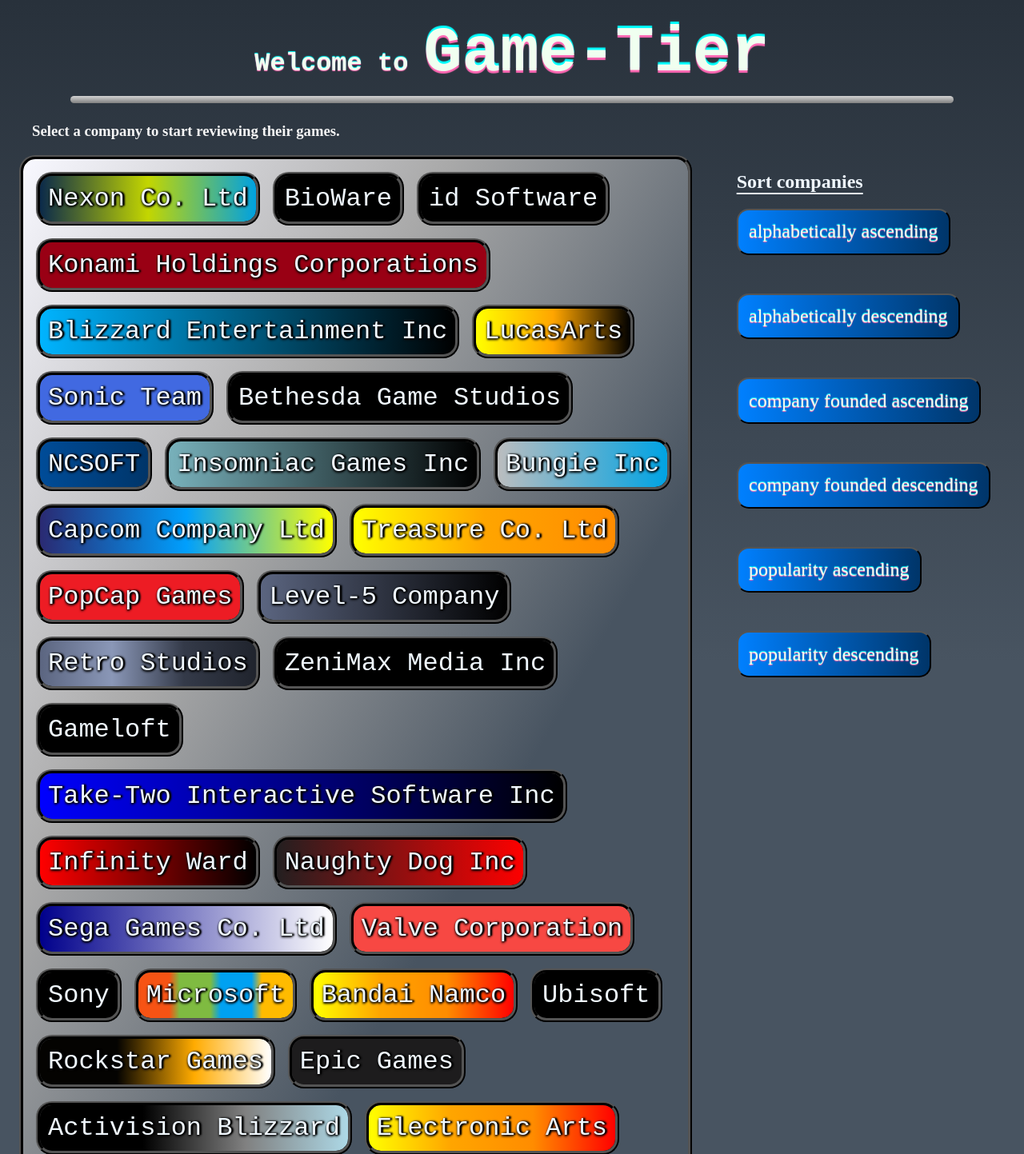
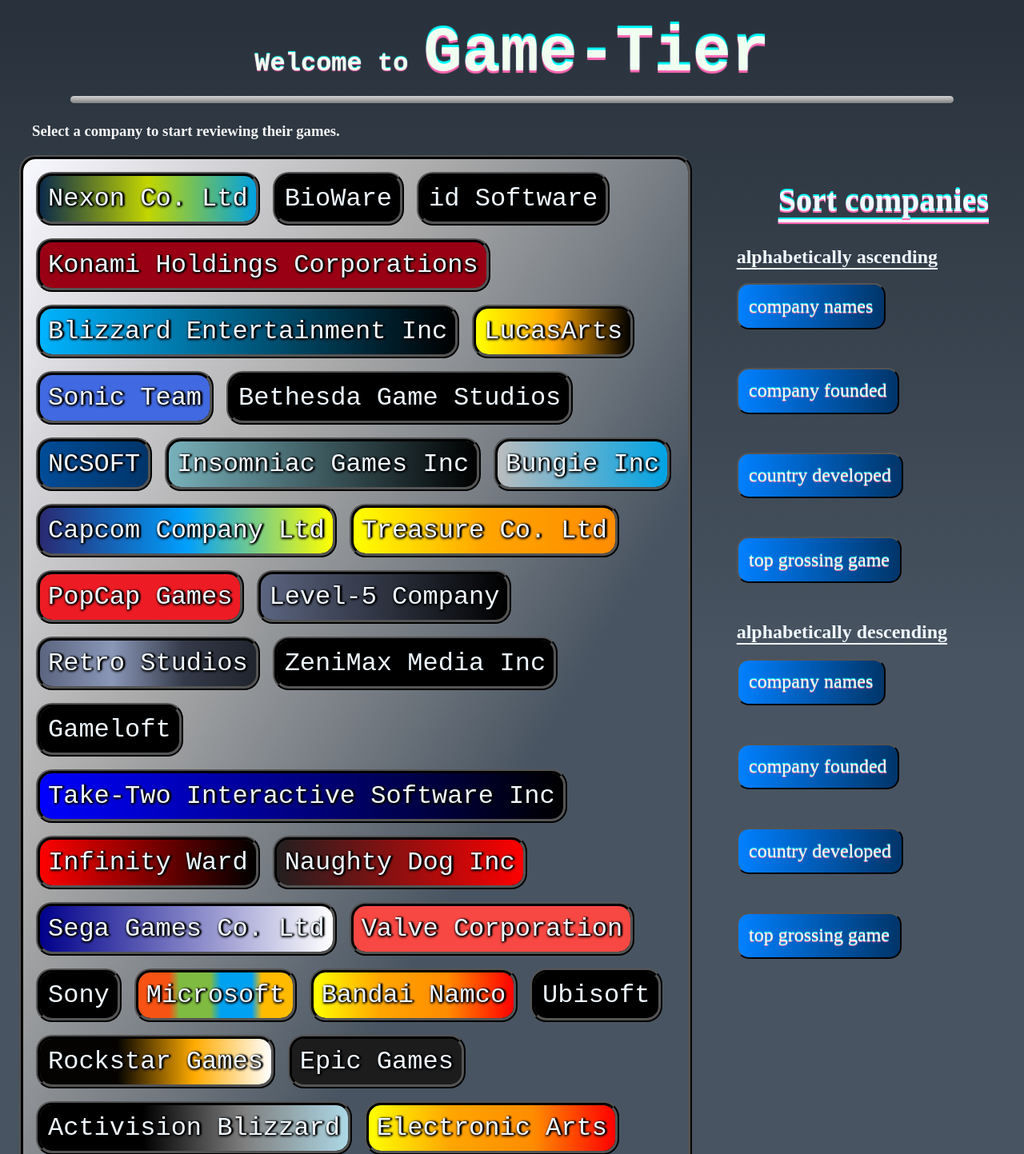
Before and after one commit to nilu-t/game-tier, a Flask app: page / in a window 1280 px wide. Shown: the top 1443 px of the page at 80% size. Run offline with Flask 2, Linux system fonts and the light colour scheme.

Commit message:
seperated buttons into alphabetical ascending and descending.

```diff
--- a/app.py
+++ b/app.py
@@ -3,10 +3,11 @@ from flask import Flask, render_template, request, redirect, url_for
 app = Flask(__name__) #defining the Flask app.
 
 class node:
-    def __init__(self, data=None, companyFounded=None, next=None):
+    def __init__(self, data=None, companyFounded=None, country=None, next=None):
         '''constructor for the node'''
         self.data = data #data for the company names.
         self.next = next
+        self.country = country
         self.companyFounded = companyFounded
 
 class sll:
@@ -14,9 +15,9 @@ class sll:
         '''constructor for the singly linked list.'''
         self.head = head
 
-    def addFirst(self, data, companyFounded=None):
+    def addFirst(self, data, companyFounded=None, country=None):
         '''this function adds a node to the front of the linked list.'''
-        self.head = node(data, companyFounded, self.head) #adding the node to the front of the sll.
+        self.head = node(data, companyFounded, country, self.head) #adding the node to the front of the sll.
 
     def addLast(self, data):
         '''this function adds a node to the end of the linked list.'''
@@ -274,39 +275,39 @@ class sll:
 def home():
     #creating the individual companies.
     mySll = sll()
-    mySll.addFirst("Mojang", "05/2009")
-    mySll.addFirst("Nintendo", "09/1889")
-    mySll.addFirst("Electronic Arts", "05/1982")
-    mySll.addFirst("Activision Blizzard", "07/2008")
-    mySll.addFirst("Epic Games", "01/1991")
-    mySll.addFirst("Rockstar Games", "12/1998")
-    mySll.addFirst("Ubisoft", "03/1986")
-    mySll.addFirst("Bandai Namco", "03/2006")
-    mySll.addFirst("Microsoft", "04/1975")
-    mySll.addFirst("Sony", "05/1946")
-    mySll.addFirst("Valve Corporation","08/1996")
-    mySll.addFirst("Sega Games Co. Ltd", "06/1960")
-    mySll.addFirst("Naughty Dog Inc", "09/1984")
-    mySll.addFirst("Infinity Ward", "NA/2002")
-    mySll.addFirst("Take-Two Interactive Software Inc", "09/1993")
-    mySll.addFirst("Gameloft", "12/1999")
-    mySll.addFirst("ZeniMax Media Inc", "05/1999")
-    mySll.addFirst("Retro Studios", "09/1998")
-    mySll.addFirst("Level-5 Company", "10/1998")
-    mySll.addFirst("PopCap Games", "07/2000")
-    mySll.addFirst("Treasure Co. Ltd", "06/1992")
-    mySll.addFirst("Capcom Company Ltd", "05/1979")
-    mySll.addFirst("Bungie Inc", "05/1991")
-    mySll.addFirst("Insomniac Games Inc", "02/1994")
-    mySll.addFirst("NCSOFT", "03/1997")
-    mySll.addFirst("Bethesda Game Studios", "06/1986")
-    mySll.addFirst("Sonic Team", "NA/1991")
-    mySll.addFirst("LucasArts", "05/1982")
-    mySll.addFirst("Blizzard Entertainment Inc", "02/1991")
-    mySll.addFirst("Konami Holdings Corporations", "03/1969")
-    mySll.addFirst("id Software", "02/1991")
-    mySll.addFirst("BioWare", "02/1995")
-    mySll.addFirst("Nexon Co. Ltd", "12/1994")
+    mySll.addFirst("Mojang", "05/2009", "Sweden")
+    mySll.addFirst("Nintendo", "09/1889", "Japan")
+    mySll.addFirst("Electronic Arts", "05/1982", "U.S")
+    mySll.addFirst("Activision Blizzard", "07/2008", "U.S")
+    mySll.addFirst("Epic Games", "01/1991", "U.S")
+    mySll.addFirst("Rockstar Games", "12/1998", "U.S")
+    mySll.addFirst("Ubisoft", "03/1986", "France")
+    mySll.addFirst("Bandai Namco", "03/2006", "Japan")
+    mySll.addFirst("Microsoft", "04/1975", "U.S")
+    mySll.addFirst("Sony", "05/1946", "Japan")
+    mySll.addFirst("Valve Corporation","08/1996", "U.S")
+    mySll.addFirst("Sega Games Co. Ltd", "06/1960", "Japan")
+    mySll.addFirst("Naughty Dog Inc", "09/1984", "U.S")
+    mySll.addFirst("Infinity Ward", "NA/2002", "U.S")
+    mySll.addFirst("Take-Two Interactive Software Inc", "09/1993", "U.S")
+    mySll.addFirst("Gameloft", "12/1999", "France")
+    mySll.addFirst("ZeniMax Media Inc", "05/1999", "U.S")
+    mySll.addFirst("Retro Studios", "09/1998", "U.S")
+    mySll.addFirst("Level-5 Company", "10/1998", "Japan")
+    mySll.addFirst("PopCap Games", "07/2000", "U.S")
+    mySll.addFirst("Treasure Co. Ltd", "06/1992", "Japan")
+    mySll.addFirst("Capcom Company Ltd", "05/1979", "Japan")
+    mySll.addFirst("Bungie Inc", "05/1991", "U.S")
+    mySll.addFirst("Insomniac Games Inc", "02/1994", "U.S")
+    mySll.addFirst("NCSOFT", "03/1997", "South Korea")
+    mySll.addFirst("Bethesda Game Studios", "06/1986", "U.S")
+    mySll.addFirst("Sonic Team", "NA/1991", "Japan")
+    mySll.addFirst("LucasArts", "05/1982", "U.S")
+    mySll.addFirst("Blizzard Entertainment Inc", "02/1991", "U.S")
+    mySll.addFirst("Konami Holdings Corporations", "03/1969", "Japan")
+    mySll.addFirst("id Software", "02/1991", "U.S")
+    mySll.addFirst("BioWare", "02/1995", "Canada")
+    mySll.addFirst("Nexon Co. Ltd", "12/1994", "South Korea")
 
     allCompanies = ""
     allFounded = ""
@@ -343,11 +344,17 @@ def home():
         elif("company_found_descend" in request.form):
             return "company_found_descend"
 
-        elif("popular_ascend" in request.form):
-            return "popular_ascend"
+        elif("country_produced_descend" in request.form):
+            return "country_produced_descend"
 
-        elif("popular_descend" in request.form):
-            return "popular_descend"
+        elif("country_produced_ascend" in request.form):
+            return "country_produced_descend"
+
+        elif("top_grossing_descend" in request.form):
+            return "top_grossing_descend"
+
+        elif("top_grossing_ascend" in request.form):
+            return "top_grossing_ascend"
 
         return redirect(url_for('sorted', allCompanies=allCompanies, allFounded=allFounded))
 
--- a/static/scripts/game_company.js
+++ b/static/scripts/game_company.js
@@ -31,5 +31,4 @@ for(let i = 0; i < allCompanies.length; i++){
     anchor.setAttribute("id", currCompanyOrDate); //the anchor will have an id of the current company name.
     gameDiv.append(anchor);
 
-
 } //end of for-loop
--- a/static/stylesheets/game_company.css
+++ b/static/stylesheets/game_company.css
@@ -81,8 +81,6 @@ hr{
     margin-bottom: 3rem;
     border-radius: 15px;
     padding: 1em;
-}
-.sort_options button{
     text-shadow: 0px 1.2px 1px hotpink, 0px -1.2px 1px aqua;
 }
 .sort_options button:hover{
@@ -106,6 +104,14 @@ hr{
     color:aliceblue;
     text-decoration: underline;
     text-underline-position: under; /* increased gap for underline */
+}
+.sort_header{
+    color:aliceblue;
+    text-decoration: underline;
+    text-underline-position: under; /* increased gap for underline */
+    text-align: center;
+    font-size: 250%;
+    text-shadow: 0px 2.1px 0.5px hotpink, 0px -2.1px 0.5px aqua;
 }
 /**
 * Attribute selectors
--- a/templates/game_company.html
+++ b/templates/game_company.html
@@ -15,15 +15,20 @@
 
         <div class="sort_options">
             <ul>
-                <h2 class="sort_title">Sort companies</h2>
+                <h2 class="sort_header">Sort companies</h2>
+
                 <form action="/" method="post">
+                    <h2 class="sort_title">alphabetically ascending</h2>
                     <!-- The names of each button are used in the post request for flask through "if (name in request.form) syntax. In which request.form is the multidict"-->
-                    <button type="submit" name="alpha_ascend"><li class="sort_item">alphabetically ascending</li></button>
-                    <button type="submit" name="alpha_descend"><li class="sort_item">alphabetically descending</li></button>
-                    <button type="submit" name="company_found_ascend"><li class="sort_item">company founded ascending</li></button>
-                    <button type="submit" name="company_found_descend"><li class="sort_item">company founded descending</li></button>
-                    <button type="submit" name="popular_ascend"><li class="sort_item">popularity ascending</li></button>
-                    <button type="submit" name="popular_descend"><li class="sort_item">popularity descending</li></button>
+                    <button type="submit" name="alpha_ascend"><li class="sort_item">company names</li></button>
+                    <button type="submit" name="company_found_ascend"><li class="sort_item">company founded</li></button>
+                    <button type="submit" name="country_produced_ascend"><li class="sort_item">country developed</li></button>
+                    <button type="submit" name="top_grossing_ascend"><li class="sort_item">top grossing game</li></button>
+                    <h2 class="sort_title">alphabetically descending</h2>
+                    <button type="submit" name="alpha_descend"><li class="sort_item">company names</li></button>
+                    <button type="submit" name="company_found_descend"><li class="sort_item">company founded</li></button>
+                    <button type="submit" name="country_produced_descend"><li class="sort_item">country developed</li></button>
+                    <button type="submit" name="top_grossing_descend"><li class="sort_item">top grossing game</li></button>
                 </form>
             </ul>
 
```
